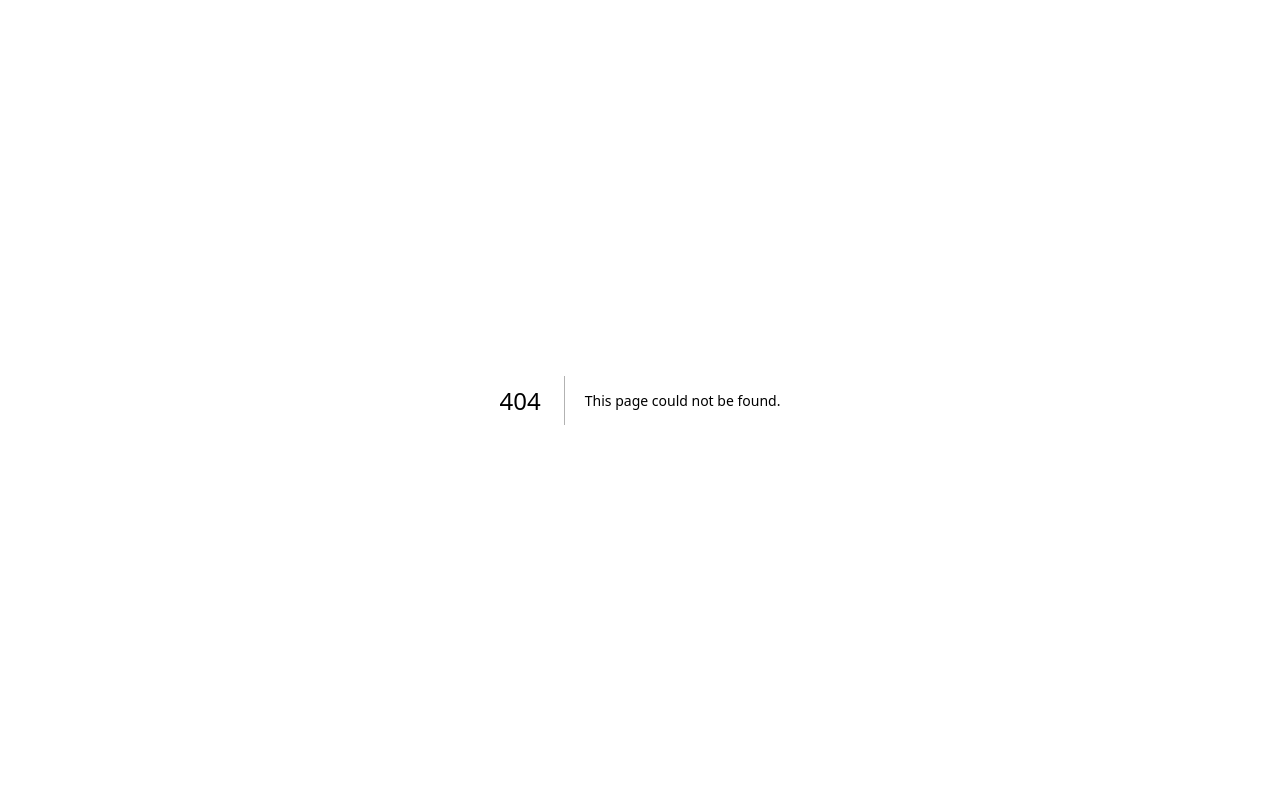
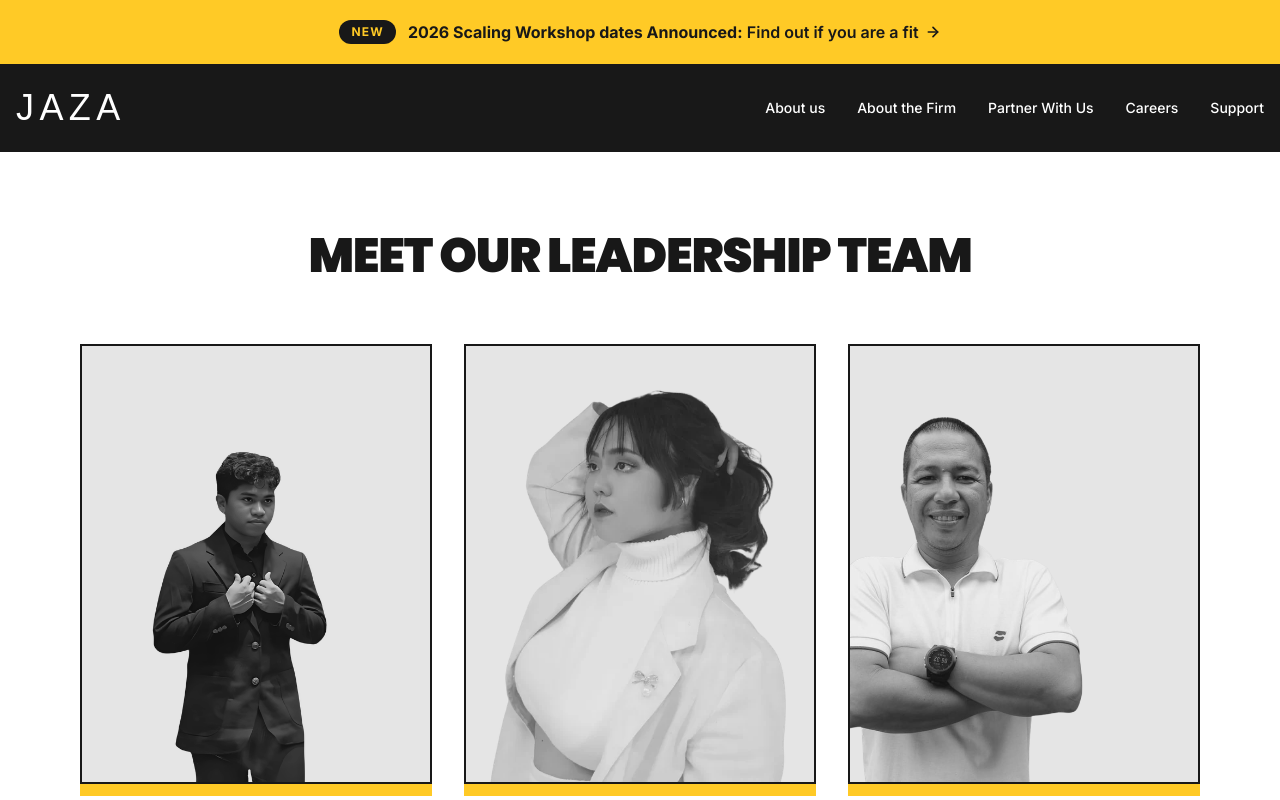
Before and after one commit to JAZA-Group-OS/jaza-media-site, a Next.js app: page /about-the-firm in a window 1280 px wide. Before the commit this address had no page. Shown: the top 800 px of the page. Built offline with nearby package versions, Linux system fonts and the light colour scheme; a web font is replaced by a local one.

Commit message:
feat: add /about-the-firm listing page

```diff
--- /dev/null
+++ b/app/about-the-firm/page.tsx
@@ -0,0 +1,28 @@
+import type { Metadata } from "next";
+
+import { AnnouncementBanner } from "@/components/announcement-banner";
+import { CopyrightBar } from "@/components/copyright-bar";
+import { ExplodeProfitCta } from "@/components/explode-profit-cta";
+import { Footer } from "@/components/footer";
+import { Navbar } from "@/components/navbar";
+import { TeamGrid } from "@/components/team-grid";
+
+export const metadata: Metadata = {
+  title: "About the Firm — JAZA Media",
+  description: "Meet the leadership team behind JAZA Media.",
+};
+
+export default function AboutTheFirmPage() {
+  return (
+    <>
+      <AnnouncementBanner />
+      <Navbar />
+      <main>
+        <TeamGrid />
+        <ExplodeProfitCta />
+      </main>
+      <Footer />
+      <CopyrightBar />
+    </>
+  );
+}
```
